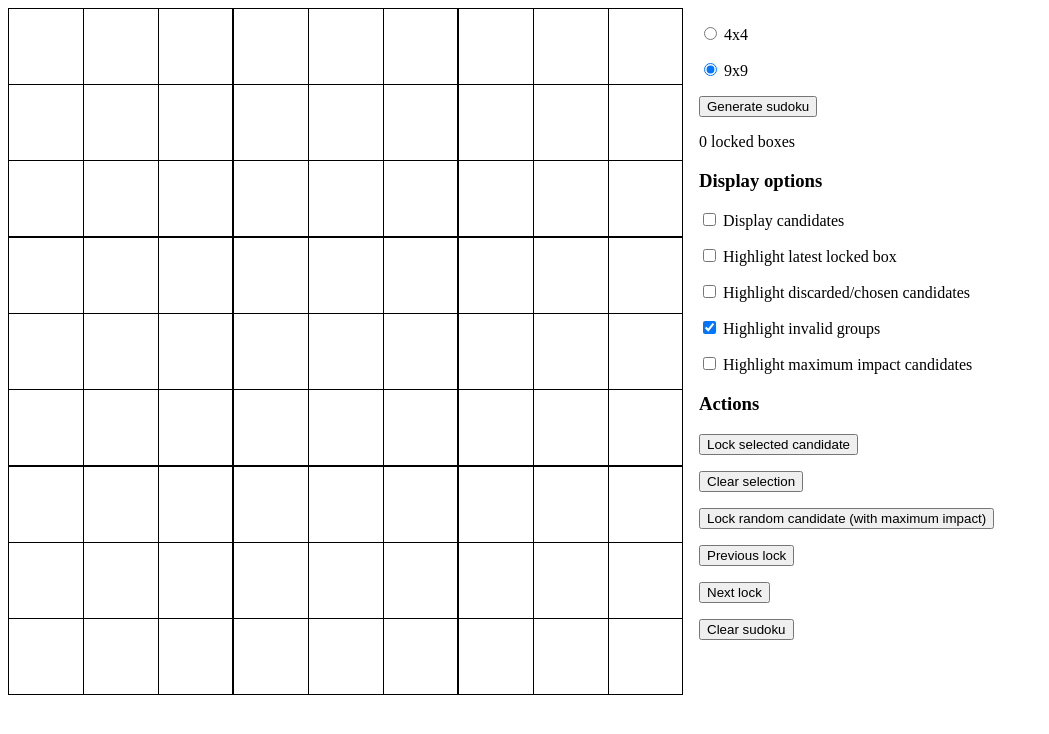
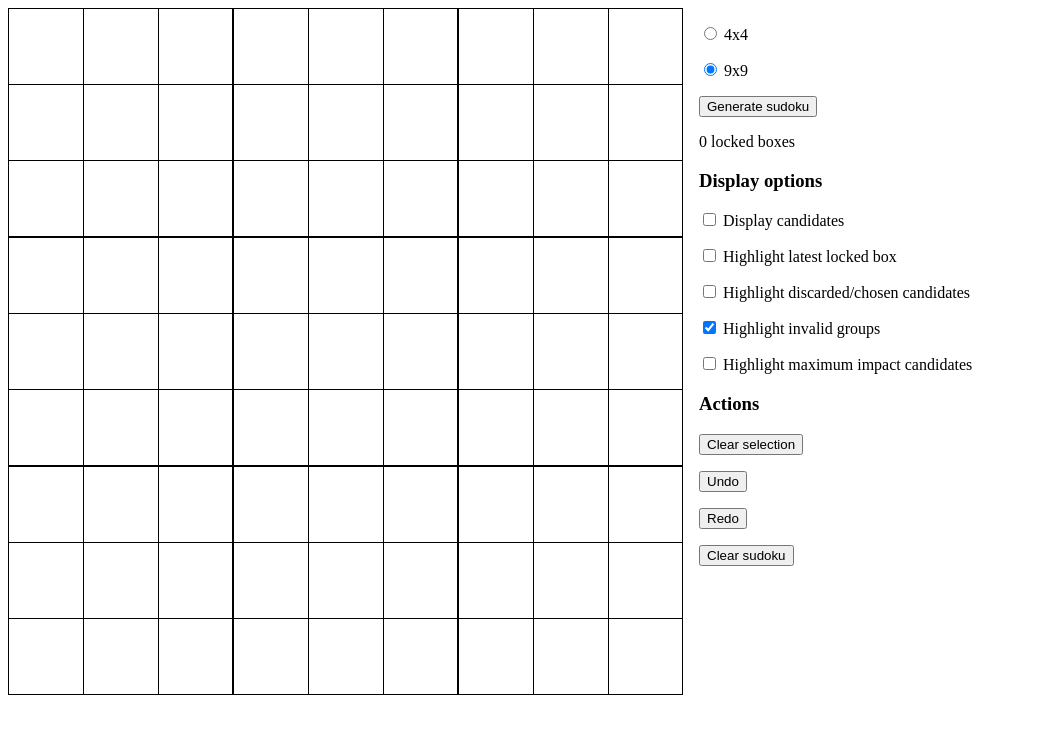
Before and after one commit to capelski/sudoku-generator, a React app: page / in a window 1280 px wide. Shown: the top 734 px of the page, without its empty margins (0-1049 px from the left). Built offline with nearby package versions, Linux system fonts and the light colour scheme.

Commit message:
feat: remove unnecessary lock buttons

```diff
--- a/src/components/sudoku-grid.tsx
+++ b/src/components/sudoku-grid.tsx
@@ -1,7 +1,7 @@
 import React, { useState } from 'react';
+import { getSudokuComputedData } from '../logic/sudoku-operations';
+import { isCandidateDiscarded, arePeerBoxes } from '../logic/sudoku-rules';
 import { BoxCandidate, InferringMode, Sudoku } from '../types/sudoku';
-import { getRandomMaximumImpactBox, getSudokuComputedData } from '../logic/sudoku-operations';
-import { isCandidateDiscarded, arePeerBoxes } from '../logic/sudoku-rules';
 
 // type CandidateDisplayMode = 'number' | 'impact';
 
@@ -60,15 +60,6 @@ export const SudokuGrid: React.FC<GridProps> = (props) => {
 
     const inferringModeHandler = () => {
         setInferringMode(inferringMode === 'none' ? 'direct' : 'none');
-    };
-
-    const lockRandomMaximumImpactBox = () => {
-        const boxCandidate = getRandomMaximumImpactBox(sudokuComputedData);
-        if (boxCandidate) {
-            props.lockBox(boxCandidate.boxId, boxCandidate.number);
-        } else {
-            console.log('No box left to lock!');
-        }
     };
 
     const lockSelectedCandidateHandler = () => {
@@ -341,11 +332,6 @@ export const SudokuGrid: React.FC<GridProps> = (props) => {
                     <div>
                         <h3>Actions</h3>
                         <p>
-                            <button type="button" onClick={lockSelectedCandidateHandler}>
-                                Lock selected candidate
-                            </button>
-                        </p>
-                        <p>
                             <button
                                 type="button"
                                 onClick={() => setSelectedBoxCandidate(undefined)}
@@ -354,18 +340,13 @@ export const SudokuGrid: React.FC<GridProps> = (props) => {
                             </button>
                         </p>
                         <p>
-                            <button type="button" onClick={lockRandomMaximumImpactBox}>
-                                Lock random candidate (with maximum impact)
-                            </button>
-                        </p>
-                        <p>
                             <button type="button" onClick={props.previousSudoku}>
-                                Previous lock
+                                Undo
                             </button>
                         </p>
                         <p>
                             <button type="button" onClick={props.nextSudoku}>
-                                Next lock
+                                Redo
                             </button>
                         </p>
                         <p>
```
